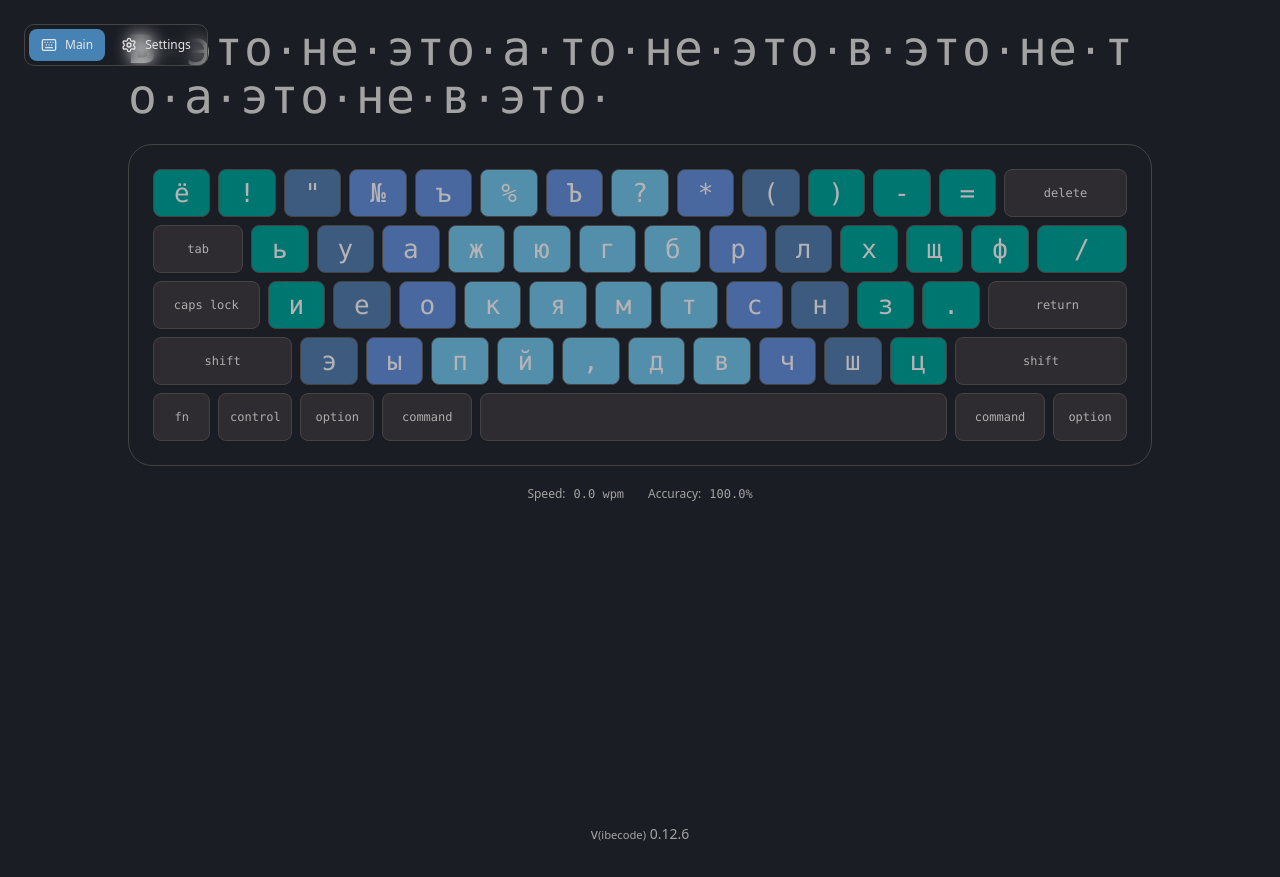
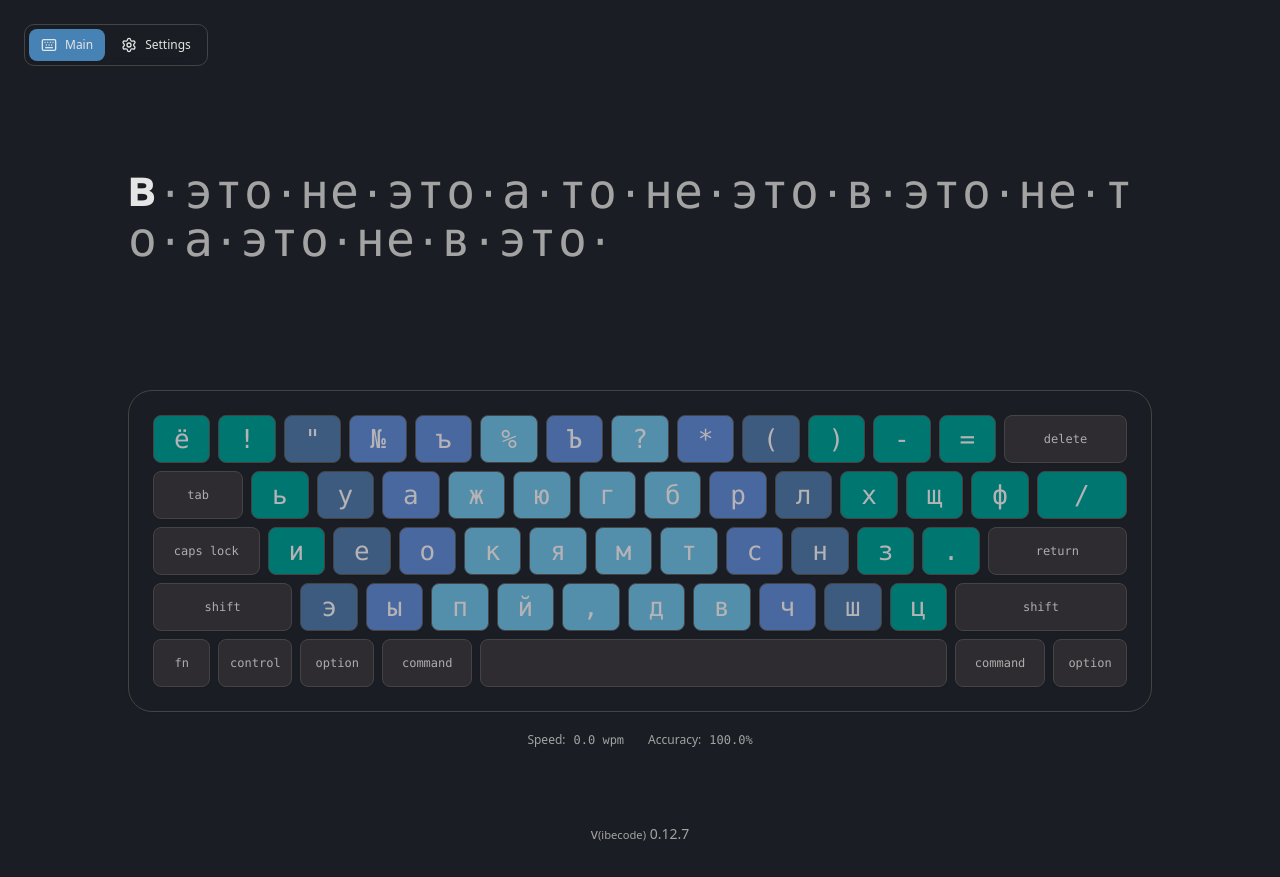
Before and after one commit to vlad-at-work/keys, a React (Vite) app: page / in a window 1280 px wide. Built offline with nearby package versions, Linux system fonts and the light colour scheme.

Commit message:
ui: restore trainer layout and trim text row
- Revert TrainerPage to original grid layout\n- Allow the text row (main) to shrink via minmax(0, 1fr)\n- Bump version to 0.12.7 (PATCH)

```diff
--- a/src/pages/TrainerPage.tsx
+++ b/src/pages/TrainerPage.tsx
@@ -100,9 +100,11 @@ export function TrainerPage() {
   }, [session.lastBlockResult]);
 
   return (
-    <div className="mx-auto w-full min-h-[100svh] px-6 py-6">
-      <div className="flex min-h-0 flex-col gap-6">
-        <main className="flex flex-1 items-center justify-center">
+    <div className="mx-auto w-full px-6 py-10">
+      <div className="grid min-h-[calc(100vh-5rem)] grid-rows-[auto_minmax(0,1fr)_auto] gap-10">
+        <div />
+
+        <main className="flex min-h-0 items-center">
           <Chunk
             tokens={viewport.viewTokens}
             cursor={viewport.viewCursor}
--- a/src/version.ts
+++ b/src/version.ts
@@ -1 +1 @@
-export const VIBECODE_VERSION = "0.12.6";
+export const VIBECODE_VERSION = "0.12.7";
```
